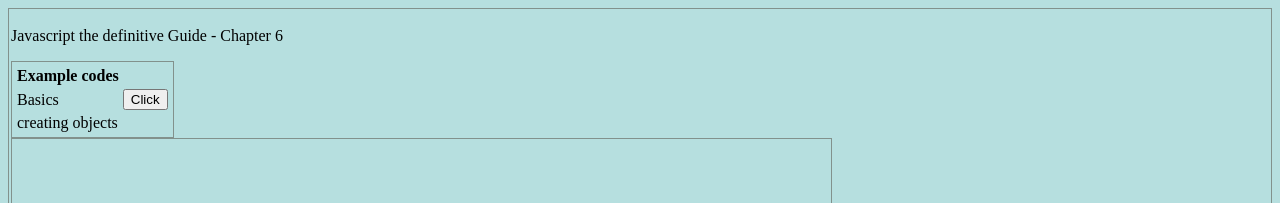
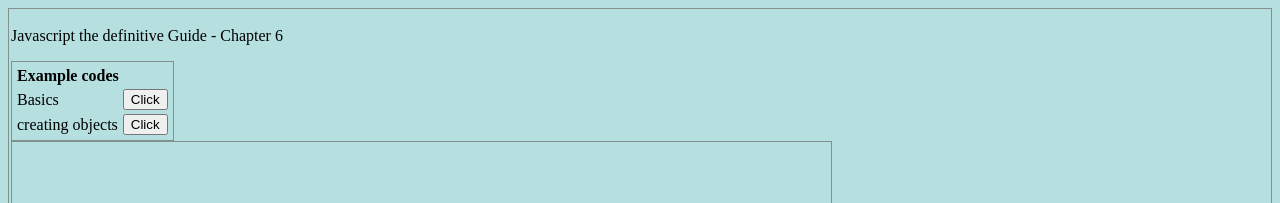
Before and after one commit to cogranpm/javascript_books, a website: page definitive_guide/chapter6.html in a window 1280 px wide. Shown: the top 203 px of the page. Drawn offline with Linux system fonts and the light colour scheme.

Commit message:
typo error

```diff
--- a/definitive_guide/chapter6.html
+++ b/definitive_guide/chapter6.html
@@ -15,9 +15,10 @@
 			<tr>
 				<td>Basics</td>
 				<td><button onclick='oo.basics()'>Click</button></td>
-            </tr>
-            <tr>
+                        </tr>
+                        <tr>
 				<td>creating objects</td>
+				<td><button onclick="oo.creation()">Click</button></td>
 			</tr>
 		</table>
 	</div>
```
